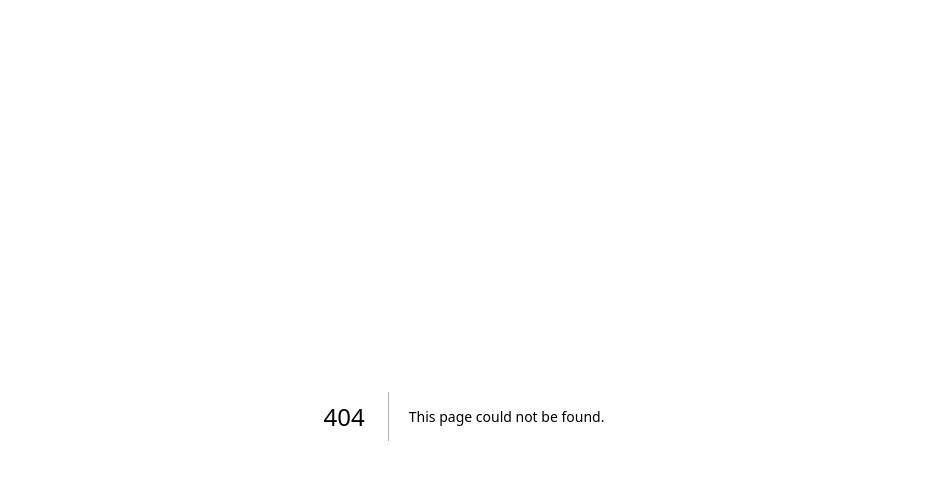
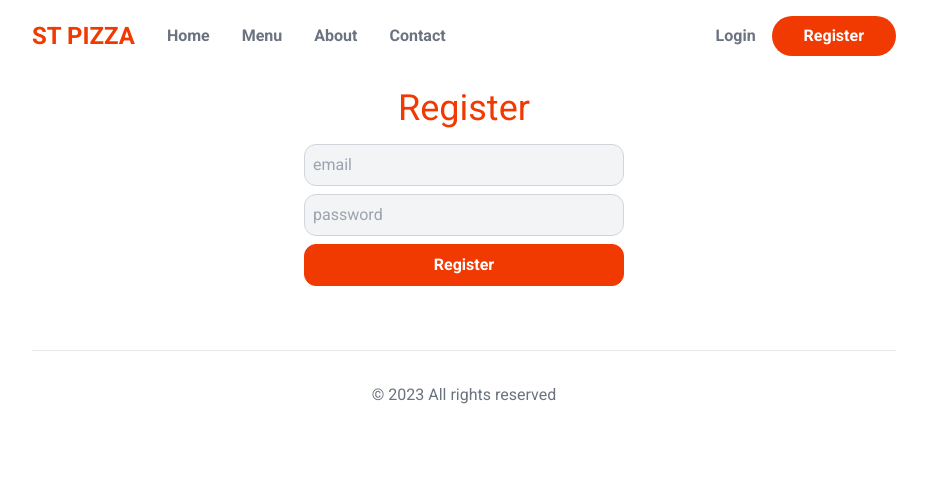
Before and after one commit to Liomax28/ordering-app, a Next.js app: page /register in a window 1280 px wide. Before the commit this address had no page. Shown: the top 480 px of the page, without its empty margins (176-1103 px from the left). Built offline with nearby package versions, Linux system fonts and the light colour scheme.

Commit message:
Authentication

```diff
--- a/src/app/globals.css
+++ b/src/app/globals.css
@@ -6,3 +6,44 @@
     @apply block md:grid;
     grid-template-columns: .4fr .6fr;
 }
+
+select,
+input[type="email"],
+input[type="password"],
+input[type="tel"],
+input[type="text"] {
+    @apply block w-full mb-2 rounded-xl;
+    @apply border p-2 border-gray-300 bg-gray-100;
+}
+input[type="email"]:disabled,
+input[type="password"]:disabled,
+input[type="tel"]:disabled,
+input[type="text"]:disabled {
+    @apply bg-gray-300 border-0 cursor-not-allowed text-gray-500;
+}
+label{
+    @apply text-gray-500 text-sm leading-tight;
+}
+label + input{
+    margin-top: -2px;
+}
+button, .button{
+    @apply flex w-full justify-center gap-2 text-gray-700 font-semibold;
+    @apply border border-gray-300 rounded-xl px-6 py-2;
+}
+button[type="submit"], .submit, button.primary{
+    @apply border-primary bg-primary text-white;
+}
+button[type="submit"]:disabled, .submit:disabled{
+    @apply cursor-not-allowed bg-red-400;
+}
+div.tabs > * {
+    @apply bg-gray-300 text-gray-700 rounded-full py-2 px-4;
+}
+div.tabs > *.active{
+    @apply bg-primary text-white;
+}
+
+.flying-button-parent button{
+    @apply border-primary bg-primary text-white rounded-full;
+}
--- a/src/app/layout.js
+++ b/src/app/layout.js
@@ -1,19 +1,26 @@
+//import {AppProvider} from "@/components/AppContext";
+import Header from "@/components/layout/Header";
 import { Roboto } from 'next/font/google'
-import "./globals.css";
+import './globals.css'
+//import {Toaster} from "react-hot-toast";
 
 const roboto = Roboto({ subsets: ['latin'], weight: ['400', '500', '700'] })
 
 export const metadata = {
-  title: "Create Next App",
-  description: "Generated by create next app",
-};
+  title: 'Create Next App',
+  description: 'Generated by create next app',
+}
 
 export default function RootLayout({ children }) {
   return (
     <html lang="en" className="scroll-smooth">
       <body className={roboto.className}>
         <main className="max-w-4xl mx-auto p-4">
+            <Header />
             {children}
+            <footer className="border-t p-8 text-center text-gray-500 mt-16">
+              &copy; 2023 All rights reserved
+            </footer>
         </main>
       </body>
     </html>
--- a/src/app/page.js
+++ b/src/app/page.js
@@ -7,7 +7,6 @@
 export default function Home() {
   return (
     <>
-    <Header />
     <Hero />
     <HomeMenu />
     <section className="text-center my-16" id="about">
--- /dev/null
+++ b/src/app/register/page.js
@@ -0,0 +1,49 @@
+"use client";
+import {signIn} from "next-auth/react";
+import Image from "next/image";
+import Link from "next/link";
+//import {useState} from "react";
+
+export default function RegisterPage() {
+  /*
+  const [email, setEmail] = useState('');
+  const [password, setPassword] = useState('');
+  const [creatingUser, setCreatingUser] = useState(false);
+  const [userCreated, setUserCreated] = useState(false);
+  const [error, setError] = useState(false);
+  async function handleFormSubmit(ev) {
+    ev.preventDefault();
+    setCreatingUser(true);
+    setError(false);
+    setUserCreated(false);
+    const response = await fetch('/api/register', {
+      method: 'POST',
+      body: JSON.stringify({email, password}),
+      headers: {'Content-Type': 'application/json'},
+    });
+    if (response.ok) {
+      setUserCreated(true);
+    }
+    else {
+      setError(true);
+    }
+    setCreatingUser(false);
+  }
+    */
+  return (
+   <section className="mt-8">
+      <h1 className="text-center text-primary text-4xl mb-4">
+        Register
+      </h1>
+
+      <form className="block max-w-xs mx-auto">
+        <input type="email" placeholder="email"/>
+        <input type="password" placeholder="password"/>
+        <button type="submit">
+          Register
+        </button>
+
+      </form>
+    </section>
+  );
+}
--- a/src/components/layout/Header.js
+++ b/src/components/layout/Header.js
@@ -3,15 +3,21 @@
   return (
     <>
     <header className='flex items-center justify-between'>
-      <Link className="text-primary font-semibold text-2xl" href="">
-      ST PIZZA
-      </Link>
       <nav className='flex items-center gap-8 text-gray-500 font-semibold'>
+        <Link className="text-primary font-semibold text-2xl" href="">
+          ST PIZZA
+        </Link>
         <Link href={''}>Home</Link>
         <Link href={''}>Menu</Link>
         <Link href={''}>About</Link>
         <Link href={''}>Contact</Link>
-        <Link href={''} className='bg-primary rounded-full text-white px-8 py-2'>Login</Link>
+      </nav>
+      <nav className='flex items-center gap-4 text-gray-500
+      font-semibold'>
+        <Link href={'/login'}>Login</Link>
+        <Link href={'/register'} className='bg-primary rounded-full text-white px-8 py-2'>
+          Register
+        </Link>
       </nav>
     </header>
   </>
```
